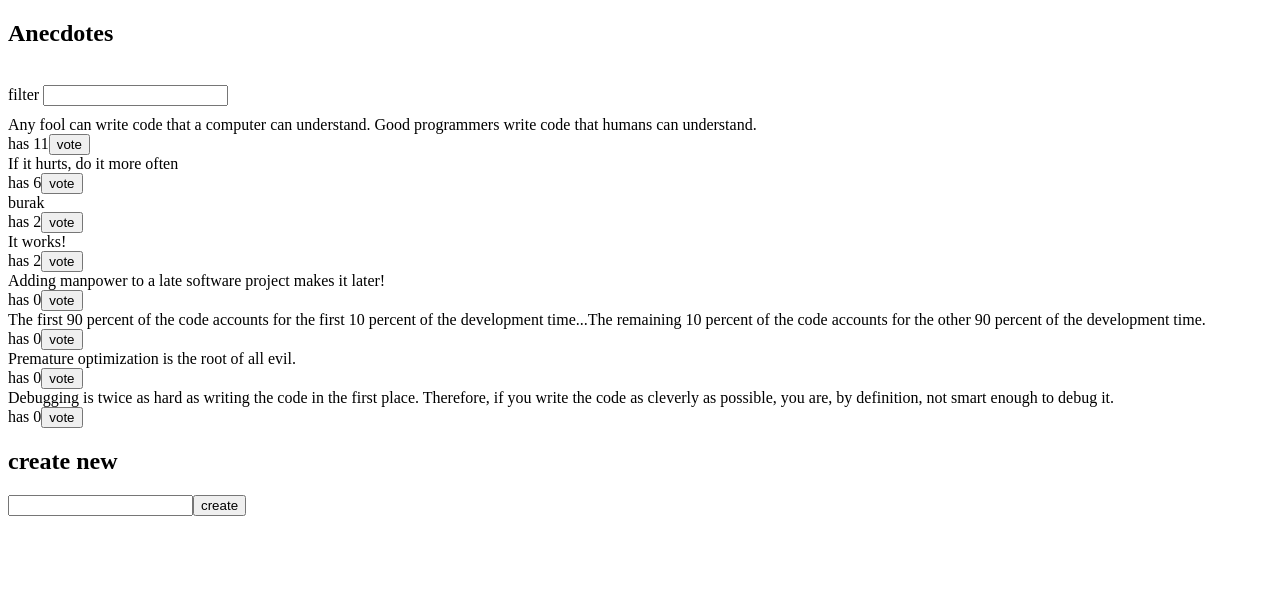
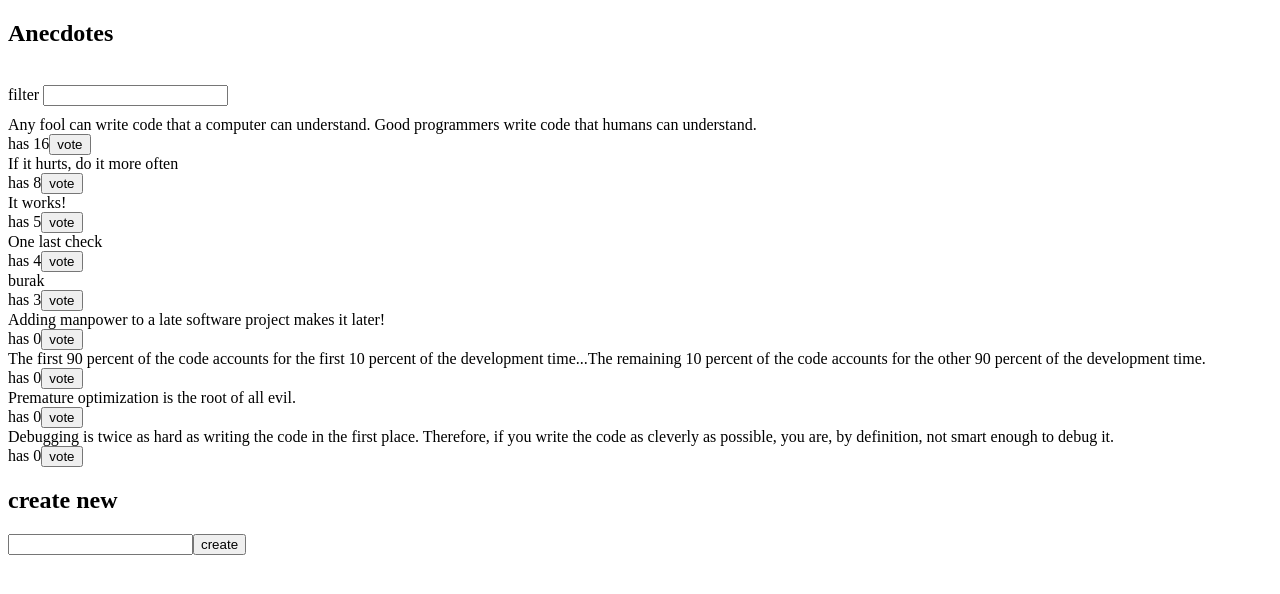
Before and after one commit to basakamasya/Full-Stack-Web-Dev, a React (Create React App) app in the folder part6/redux-anecdotes/: page / in a window 1280 px wide. Shown: the top 594 px of the page. Built offline with nearby package versions, Linux system fonts and the light colour scheme; data requests are answered from the project's data file; the HTML template or start-up script is replaced by a standard one.

Commit message:
6.22 implemented (wrongly numbered as 6.21 in e part)

```diff
--- a/part6/redux-anecdotes/db.json
+++ b/part6/redux-anecdotes/db.json
@@ -3,7 +3,7 @@
     {
       "content": "If it hurts, do it more often",
       "id": "47145",
-      "votes": 6
+      "votes": 8
     },
     {
       "content": "Adding manpower to a late software project makes it later!",
@@ -18,7 +18,7 @@
     {
       "content": "Any fool can write code that a computer can understand. Good programmers write code that humans can understand.",
       "id": "36975",
-      "votes": 11
+      "votes": 16
     },
     {
       "content": "Premature optimization is the root of all evil.",
@@ -32,13 +32,18 @@
     },
     {
       "content": "burak",
-      "votes": 2,
+      "votes": 3,
       "id": "jSiPe8t"
     },
     {
       "content": "It works!",
-      "votes": 2,
+      "votes": 5,
       "id": "JLmJ_qC"
+    },
+    {
+      "content": "One last check",
+      "votes": 4,
+      "id": "txq2Ilf"
     }
   ]
 }
--- a/part6/redux-anecdotes/src/components/AnecdoteForm.js
+++ b/part6/redux-anecdotes/src/components/AnecdoteForm.js
@@ -3,11 +3,8 @@ import { createAnc } from '../reducers/anecdoteReducer'
 import { setNotification } from "../reducers/notificationReducer"
 
 const NewAnc = (props) => {
-  //const dispatch = useDispatch()
-
   const addAnc = async (event) => {
     event.preventDefault()
-    console.log(event.target)
     const content = event.target.content.value
     event.target.content.value = ''
     props.createAnc(content)
@@ -26,8 +23,6 @@ const NewAnc = (props) => {
   )
 }
 
-//export default NewAnc
-
 const mapStateToProps = (state) => {
   return {
     notification: state.notification,
--- a/part6/redux-anecdotes/src/components/AnecdoteList.js
+++ b/part6/redux-anecdotes/src/components/AnecdoteList.js
@@ -19,7 +19,6 @@ const AnectodeList = () => {
   const vote = (id) => {
     const anc = anecdotes.filter(anc => anc.id === id)
     dispatch(increaseVote(anc[0]))
-    //dispatch(display(`you voted '${anc[0].content}'`))
     dispatch(setNotification(`you voted '${anc[0].content}'`, 10))
   }
 
--- a/part6/redux-anecdotes/src/components/Filter.js
+++ b/part6/redux-anecdotes/src/components/Filter.js
@@ -2,7 +2,6 @@ import { filterChange } from '../reducers/filterReducer'
 import { connect } from 'react-redux'
 
 const Filter = (props) => {
-  //const dispatch = useDispatch()
   const handleChange = (event) => {
     const filterValue = event.target.value
     props.filterChange(filterValue)
@@ -18,8 +17,6 @@ const Filter = (props) => {
   )
 }
 
-//export default Filter
-
 const mapStateToProps = (state) => {
   return {
     notification: state.notification,
--- a/part6/redux-anecdotes/src/reducers/anecdoteReducer.js
+++ b/part6/redux-anecdotes/src/reducers/anecdoteReducer.js
@@ -39,7 +39,7 @@ export const increaseVote = anecdote => {
       votes: anecdote.votes + 1
     }
     dispatch(incrementVote(changedAnc))
-    await anecdotes.vote(anecdote, changedAnc)
+    await anecdotes.vote(changedAnc)
   }
 }
 
--- a/part6/redux-anecdotes/src/reducers/notificationReducer.js
+++ b/part6/redux-anecdotes/src/reducers/notificationReducer.js
@@ -1,6 +1,7 @@
 import { createSlice } from '@reduxjs/toolkit'
 
 const initialState = null
+let timeID = 0
 
 const notificationSlice = createSlice({
   name: 'notification',
@@ -17,10 +18,11 @@ const notificationSlice = createSlice({
 
 export const setNotification = (m, ms) => {
   return async (dispatch) => {
+    clearTimeout(timeID)
     dispatch(display(m))
-    setTimeout(() => {
+    timeID = setTimeout(() => {
       dispatch(hide())
-    }, ms*100)
+    }, ms * 1000)
   }
 }
 
--- a/part6/redux-anecdotes/src/services/anecdotes.js
+++ b/part6/redux-anecdotes/src/services/anecdotes.js
@@ -11,8 +11,8 @@ const createNew = async (content) => {
   const response = await axios.post(baseUrl, object)
   return response.data
 }
-const vote = async (anecdote, object) => {
-  const response = await axios.put(`${baseUrl}/${anecdote.id}`, object)
+const vote = async (object) => {
+  const response = await axios.put(`${baseUrl}/${object.id}`, object)
   return response.data
 }
 
```
